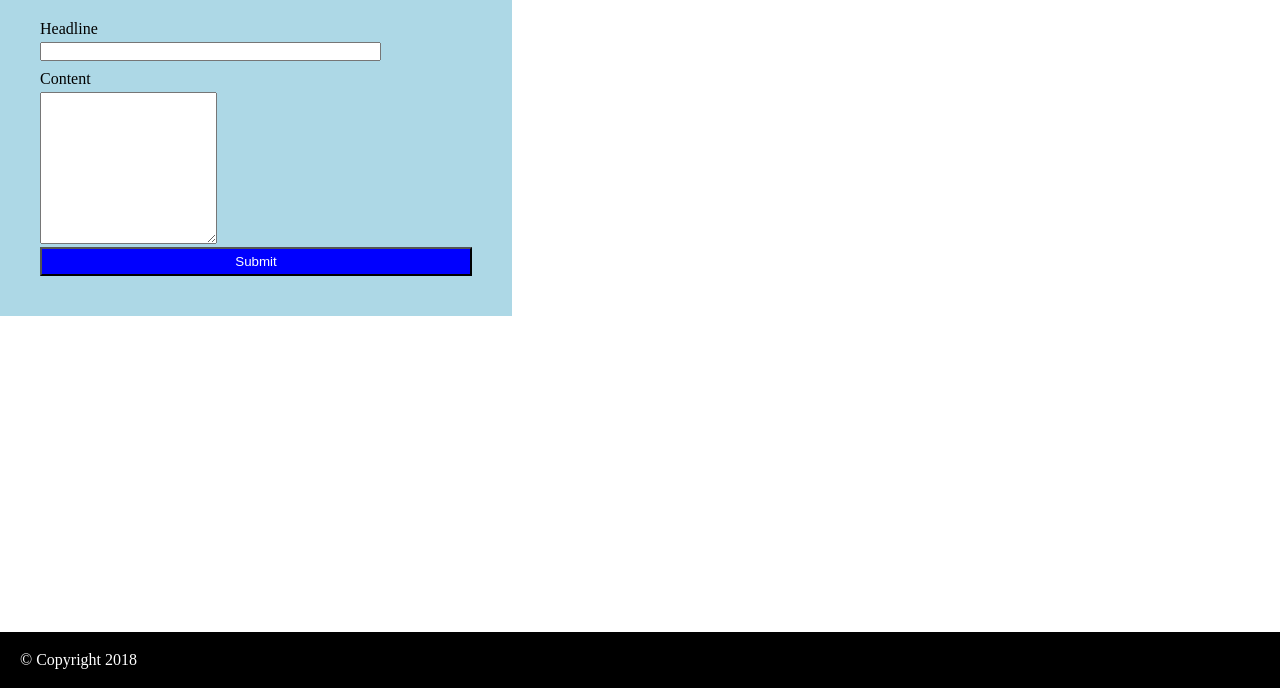
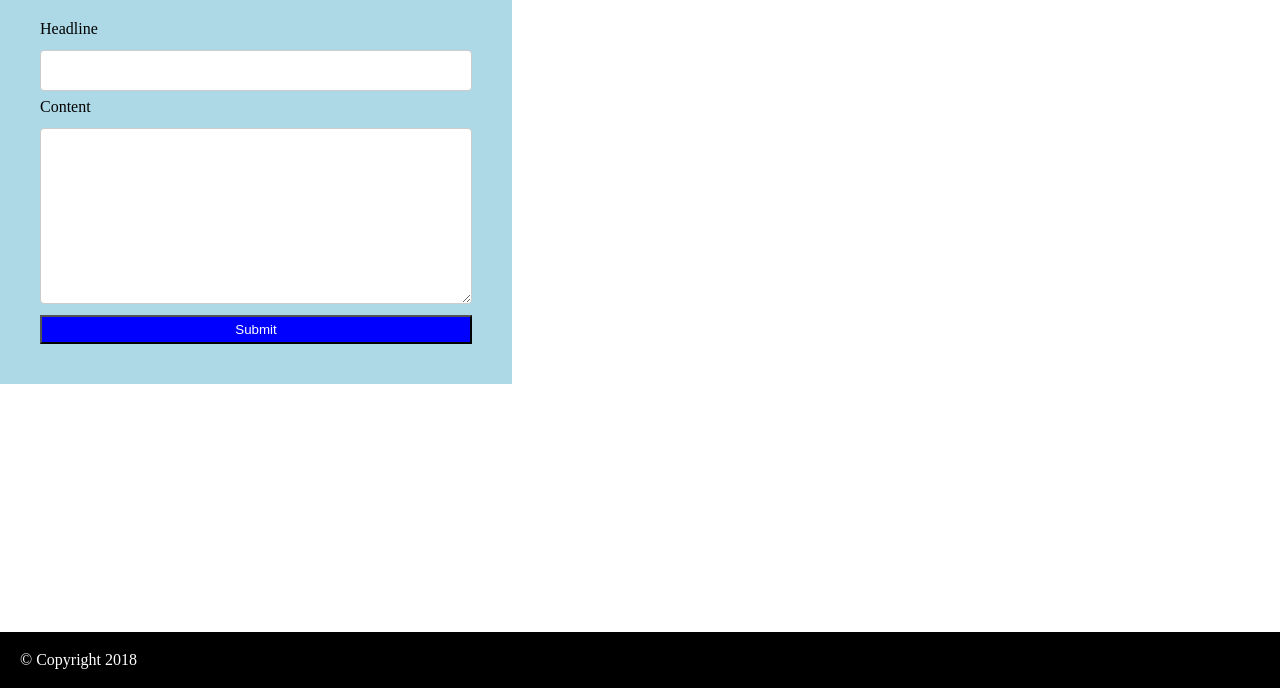
Before and after one commit to AltCampus/B1-B2-Hack2-NewsFeed, a plain HTML site: page index.html in a window 1280 px wide. Shown: the part 112-800 px from the top of the page. Drawn offline with Linux system fonts and the light colour scheme.

Commit message:
layout improved

```diff
--- a/assets/stylesheets/style.css
+++ b/assets/stylesheets/style.css
@@ -1,17 +1,3 @@
-#heading {
-    width: 78%;
-    margin: 0px 0px 10px 0px;
-}
-footer {
-    position: absolute;
-    bottom: 0;
-    color: #fff;
-    width: 100%;
-    background: black;
-}
-.foot {
-    padding: 20px 0px 20px 20px;
-}
 /* http://meyerweb.com/eric/tools/css/reset/
    v2.0 | 20110126
    License: none (public domain)
@@ -87,6 +73,16 @@ table {
 	padding: 2.5em;
 
 }
+.heading, .description
+{
+	width: 100%;
+    padding: 12px 20px;
+    margin: 8px 0;
+    display: inline-block;
+    border: 1px solid #ccc;
+    border-radius: 4px;
+    box-sizing: border-box;
+}
 
 .rightside{
 	background-color: lightgreen;
@@ -126,3 +122,14 @@ label {
 	display: block;
 	margin-bottom: 5px;
 }
+
+footer {
+    position: absolute;
+    bottom: 0;
+    color: #fff;
+    width: 100%;
+    background: black;
+}
+.foot {
+    padding: 20px 0px 20px 20px;
+}
--- a/index.html
+++ b/index.html
@@ -17,14 +17,14 @@
 
 			<section class="layout">
 				<section class="leftside">
-					<section class="heading">
+					<section class="headingsection">
 						<label for="heading">Headline</label>
-						<input type="text" name="heading" id="heading">
+						<input type="text" name="heading" id="heading" class="heading">
 					</section>
 
-					<section class="description">
+					<section class="descriptionsection">
 						<label for="">Content</label>
-						<textarea rows="10" name="description" id="description" ></textarea>
+						<textarea rows="10" name="description" id="description" class="description" ></textarea>
 					</section>
 
 					<section class="buttonsection">
```
